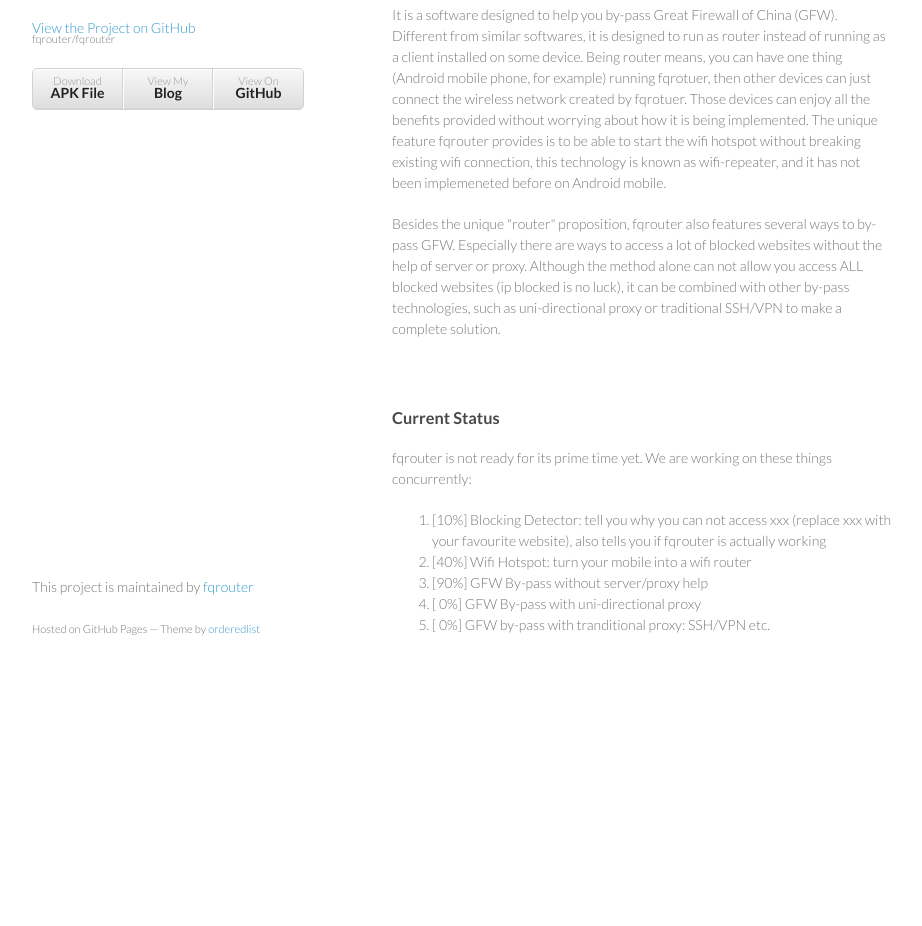
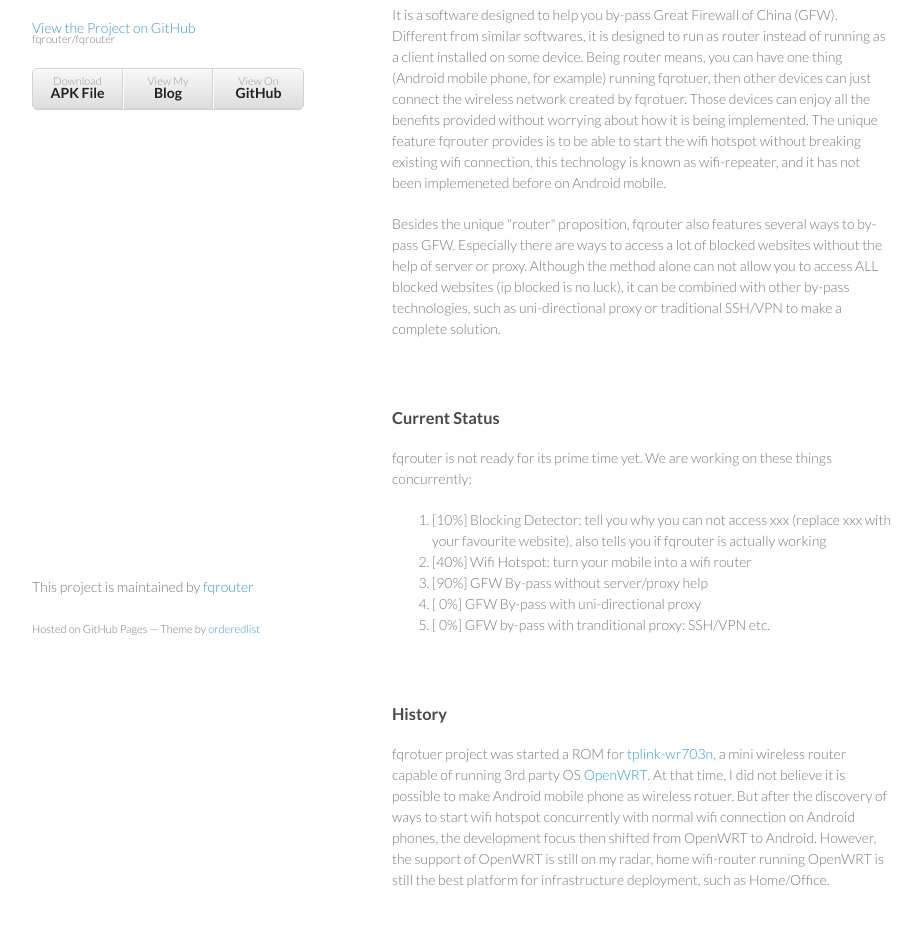
Before and after one commit to fqrouter/fqrouter, a plain HTML site: page index.html in a window 1280 px wide. Shown: the part 92-1018 px from the top of the page, without its empty margins (178-1100 px from the left). Before the commit the page ends 800 px from the top, so only its background shows below. Drawn offline with Linux system fonts and the light colour scheme.

Commit message:
Update index.html
explain why there is OpenWRT version

```diff
--- a/index.html
+++ b/index.html
@@ -38,7 +38,7 @@ Those devices can enjoy all the benefits provided without worrying about how it
   this technology is known as wifi-repeater, and it has not been implemeneted before on Android mobile.
 </p>
       <p>Besides the unique "router" proposition, fqrouter also features several ways to by-pass GFW. Especially there are ways to access a lot of blocked websites without the help of server or proxy.
-        Although the method alone can not allow you access ALL blocked websites (ip blocked is no luck), it can be
+        Although the method alone can not allow you to access ALL blocked websites (ip blocked is no luck), it can be
         combined with other by-pass technologies, such as uni-directional proxy or traditional SSH/VPN to make a complete solution.
       </p>
 
@@ -54,6 +54,16 @@ Those devices can enjoy all the benefits provided without worrying about how it
           <li>[ 0%] GFW By-pass with uni-directional proxy</li>
           <li>[ 0%] GFW by-pass with tranditional proxy: SSH/VPN etc.</li>
         </ol>
+      </section>
+      <section>
+        <h3>History</h3>
+        <p>fqrotuer project was started a ROM for <a href="http://wiki.openwrt.org/toh/tp-link/tl-wr703n">tplink-wr703n</a>,
+        a mini wireless router capable of running 3rd party OS <a href="https://openwrt.org/">OpenWRT</a>.
+        At that time, I did not believe it is possible to make Android mobile phone as wireless rotuer. But after the discovery of ways to start
+          wifi hotspot concurrently with normal wifi connection on Android phones, the development focus then shifted from OpenWRT to Android.
+          However, the support of OpenWRT is still on my radar, home wifi-router running OpenWRT is still the best
+          platform for infrastructure deployment, such as Home/Office.
+        </p>
       </section>
       <footer>
         <p>This project is maintained by <a href="https://github.com/fqrouter">fqrouter</a></p>
```
